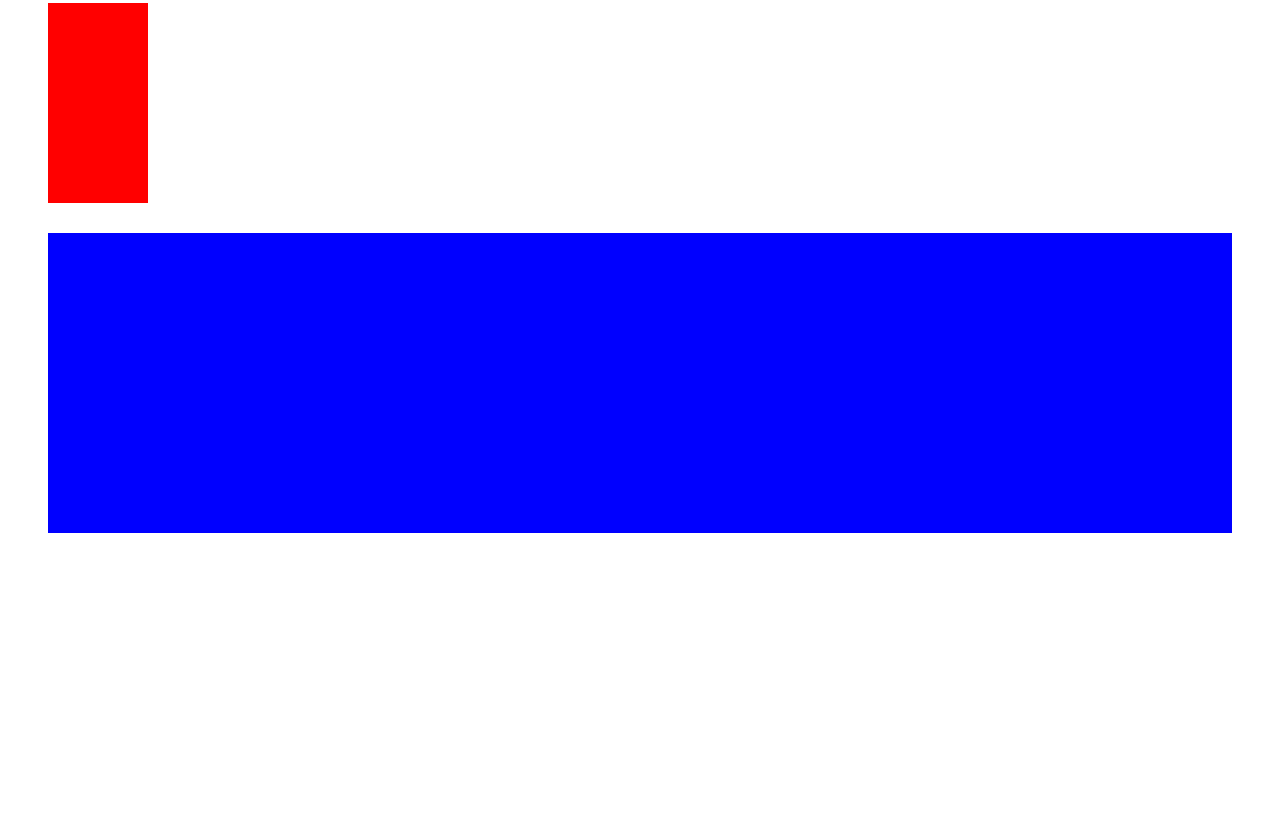
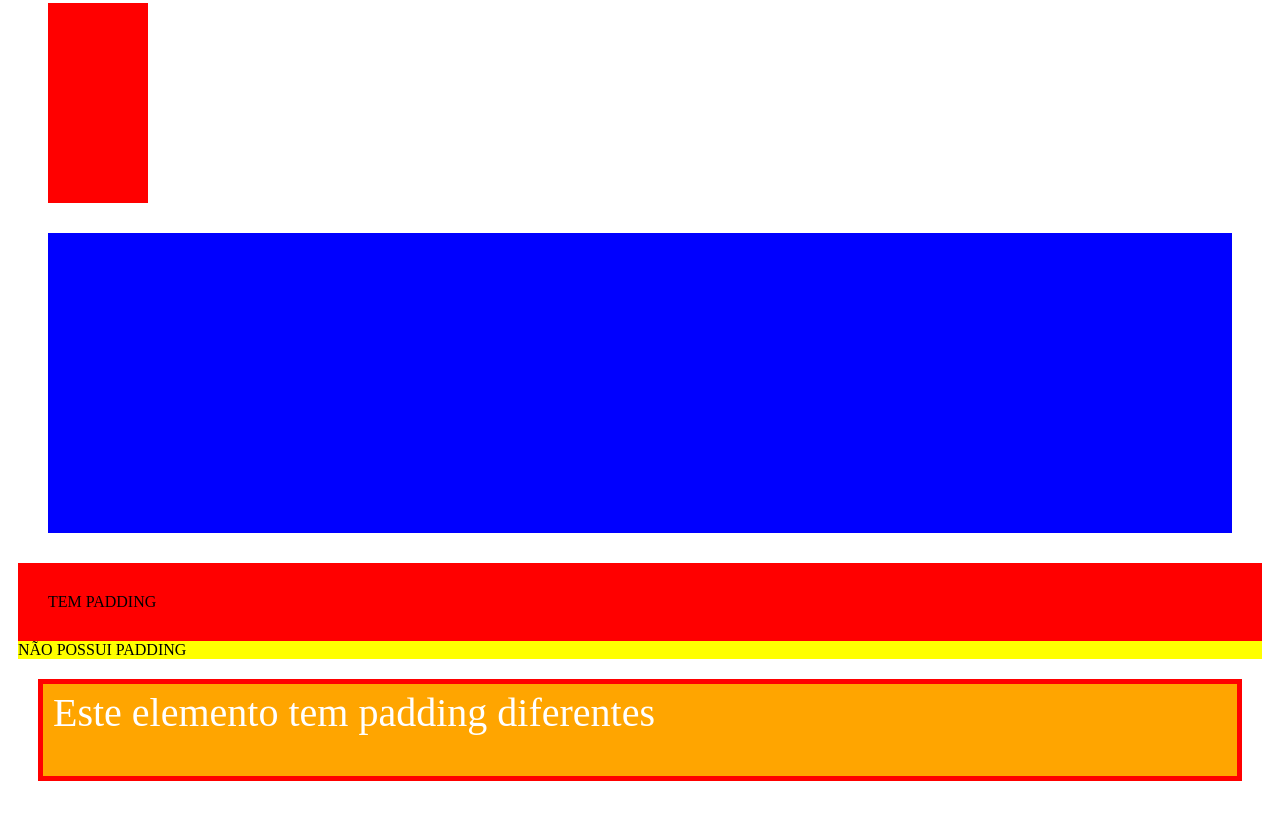
Before and after one commit to Cleber-0101/Introdu-o-Html-e-CSS, a plain HTML site: page CSS3/index.html in a window 1280 px wide. Shown: the part 3253-4072 px from the top of the page. Before the commit the page ends 3834 px from the top, so only its background shows below. Drawn offline with Linux system fonts and the light colour scheme.

Commit message:
Shorthand properties

```diff
--- a/CSS3/index.html
+++ b/CSS3/index.html
@@ -75,9 +75,15 @@
     <div class="centralizando-imagem1">Teste de centralização de imagem</div>
     <div class="centralizando-imagem2">Teste 2 de centralização de imagem</div>
 
-
     <!--Largura e altura-->
     <div class="largura-altura1"></div>
     <div class="largura-altura2"></div>
+
+    <!-- Padding-->
+    <div class="este-conteudo-tem-padding">TEM PADDING</div>
+    <div class="este-conteudo-sem-padding">NÃO POSSUI PADDING</div>
+
+    <!-- Padding individual-->
+     <p class="padding-individual">Este elemento tem padding diferentes</p>
   </body>
 </html>
--- a/CSS3/syle.css
+++ b/CSS3/syle.css
@@ -102,3 +102,30 @@ h4 {
   margin-top: 25px;
   margin: 30px;
 }
+
+/*aplicando padding em 2 elementos*/
+.este-conteudo-tem-padding,
+.este-conteudo-sem-padding{
+  background-color: yellow;
+  color: black;
+  /*padding: 30px;*/
+}
+
+.este-conteudo-tem-padding{
+  padding: 30px;
+  background-color: red;
+}
+
+
+/*Padding individual*/
+.padding-individual{
+  font-size: 40px;
+  color: white;
+  background-color: orange;
+  padding-top: 5px;
+  padding-left: 10px;
+  padding-bottom: 20px;
+  padding-bottom: 40px;
+  border: solid red 5px;
+  margin: 20px;
+}
```
